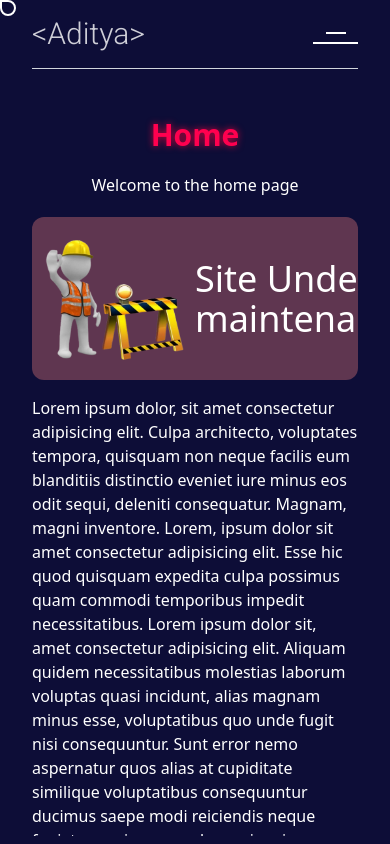
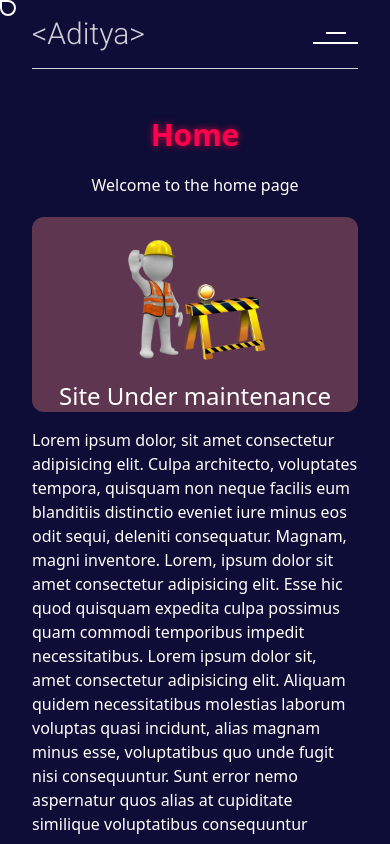
Before and after one commit to adityasriv2317/myPortfolio, a React (Vite) app: page / in a window 390 px wide. Built offline with nearby package versions, Linux system fonts and the light colour scheme.

Commit message:
added banner

```diff
--- a/src/components/Home.jsx
+++ b/src/components/Home.jsx
@@ -23,7 +23,7 @@ const Home = () => {
           Home
         </h1>
         <p className="text-center my-5">Welcome to the home page</p>
-        <div className="flex md:flex-row text-4xl bg-[rgba(220,119,119,0.4)] mb-4 rounded-xl items-center">
+        <div className="flex flex-col md:flex-row text-2xl md:text-4xl bg-[rgba(220,119,119,0.4)] mb-4 rounded-xl items-center">
           <img src={maintain} alt="maintain" className="w-1/2 h-auto" />
           <h2>Site Under maintenance</h2>
         </div>
```
